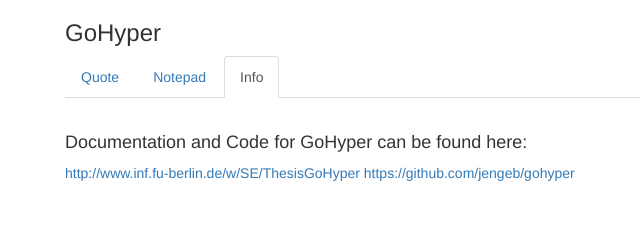
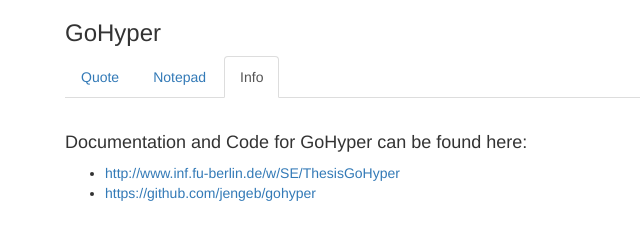
Before and after one commit to go-hyper/gohyper, a browser extension: page info.html in a window 1280 px wide. Shown: the whole page, without its empty margins (5-645 px from the left). Drawn offline with nearby package versions, Linux system fonts and the light colour scheme.

Commit message:
add list

```diff
--- a/info.html
+++ b/info.html
@@ -25,8 +25,10 @@
 
       <div class="gh-margin">
         <h4>Documentation and Code for GoHyper can be found here:</h4>
-        <a target="_blank" href="http://www.inf.fu-berlin.de/w/SE/ThesisGoHyper">http://www.inf.fu-berlin.de/w/SE/ThesisGoHyper</a>
-        <a target="_blank" href="https://github.com/jengeb/gohyper">https://github.com/jengeb/gohyper</a>
+        <ul>
+          <li><a target="_blank" href="http://www.inf.fu-berlin.de/w/SE/ThesisGoHyper">http://www.inf.fu-berlin.de/w/SE/ThesisGoHyper</a></li>
+          <li><a target="_blank" href="https://github.com/jengeb/gohyper">https://github.com/jengeb/gohyper</a></li>
+        </ul>
       </div>
 
     </div>
```
